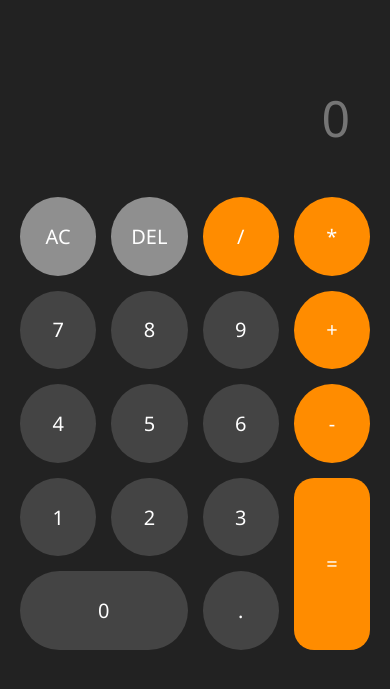
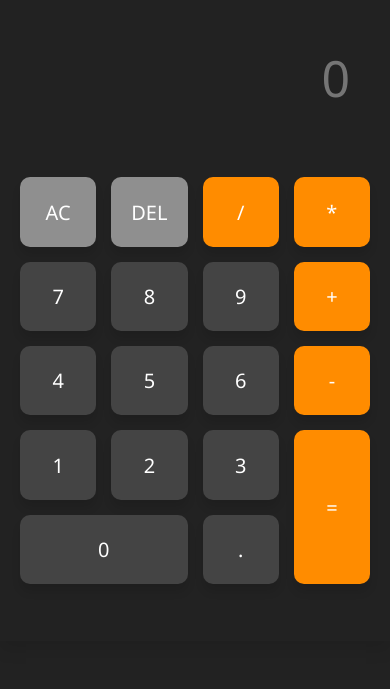
Before and after one commit to Kennethidisi/Standard_Calculator, a plain HTML site: page index.html in a window 390 px wide. Shown: the part 119-808 px from the top of the page. Drawn offline with Linux system fonts and the light colour scheme.

Commit message:
Add files via upload

```diff
--- a/app.js
+++ b/app.js
@@ -10,7 +10,8 @@ let equal_to = document.querySelector('#equal_to');
 
 let input_btns = document.querySelectorAll('.input_btn');
 input_btns.forEach((btn)=>{
-    btn.addEventListener('click', ()=>{
+    btn.addEventListener('click', (e)=>{
+        e.preventDefault()
         input_display.value += btn.value
     })
 })
--- a/style.css
+++ b/style.css
@@ -123,6 +123,7 @@ h1{
         justify-content: flex-start;
         align-items: center;
         gap: 20px;
+        background-color: #222;
     }
 
     h1{
@@ -135,7 +136,7 @@ h1{
 
     .container{
         width: 100%;
-        height: 100%;
+        height: 90%;
         background-color: #222;
         display: flex;
         flex-direction: column;
@@ -144,7 +145,7 @@ h1{
         padding: 20px;
         padding-bottom: 0px;
         border-radius: 0px;
-        gap: 15px;
+        gap: 35px;
     }
 
     .display{
@@ -183,11 +184,12 @@ h1{
         cursor: pointer;
         font-size: 20px;
         font-weight: 500;
-        border-radius: 50%;
+        border-radius: 10px;
         border: none;
         background-color: #444;
         color: white;
         transition: background-color .3s ease;
+        box-shadow: 0px 8px 8px rgba(0, 0, 0, 0.1);
     }
 
     .buttons input:hover{
@@ -196,13 +198,13 @@ h1{
 
     #equal_to{
         grid-row: span 2;
-        border-radius: 20px;
+        border-radius: 10px;
         background-color: darkorange;
     }
 
     #zero{
         grid-column: span 2;
-        border-radius: 40px;
+        border-radius: 10px;
     }
 
     #divide, #times, #plus, #minus{
```
